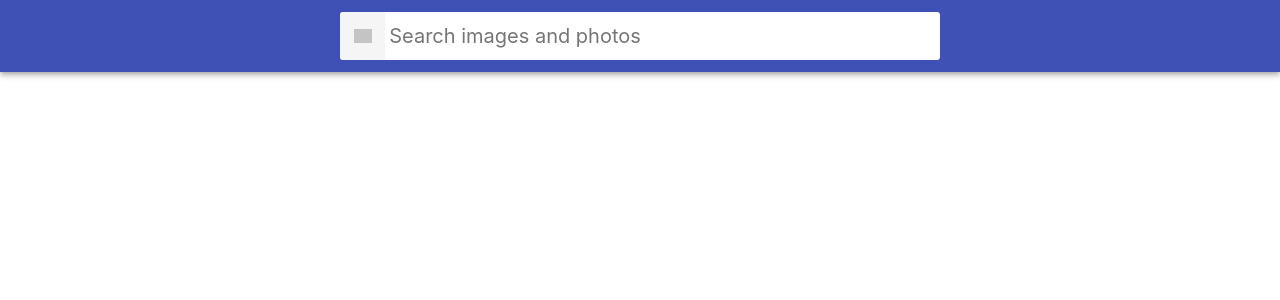
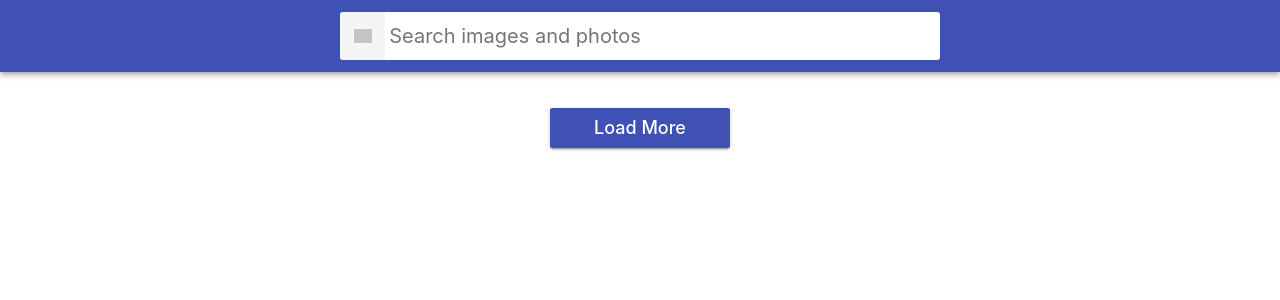
Before and after one commit to andreysulymka/goit-react-hw-03-image-finder, a React (Create React App) app: page / in a window 1280 px wide. Shown: the top 300 px of the page. Built offline with nearby package versions, Linux system fonts and the light colour scheme; grey boxes are pictures that could not be loaded.

Commit message:
add all changes

```diff
--- a/package.json
+++ b/package.json
@@ -9,6 +9,7 @@
     "@testing-library/user-event": "^13.5.0",
     "axios": "^1.3.4",
     "notiflix": "^3.2.6",
+    "prop-types": "^15.8.1",
     "react": "^18.1.0",
     "react-dom": "^18.1.0",
     "react-loader-spinner": "^5.3.4",
--- a/src/components/App.jsx
+++ b/src/components/App.jsx
@@ -11,24 +11,11 @@ export default class App extends Component {
   state = {
     searchText: '',
     isLoading: false,
-    photos: null,
+    photos: [],
     page: 1,
-    isHidden: false,
-        modalSrc:null,
+   showModal: false,
+    modalImgSrc: "",
   };
-
-    componentDidMount() {
-        window.addEventListener('keydown', this.handleKeyDown)
-    }
-    handleKeyDown = e => {
-        if (e.code === "Escape") {
-            this.setState({ isHidden:false})
-        }
-
-    }
-    componentWillUnmount =()=> {
-        window.removeEventListener("keydown", this.handleKeyDown)
-    }
 
   componentDidUpdate(prevProps, prevState) {
     if (prevState.searchText !== this.state.searchText) {
@@ -53,6 +40,7 @@ export default class App extends Component {
       });
   };
 
+
   handleFormSubmit = (inputSearch) => {
     this.setState({ searchText: inputSearch });
   };
@@ -63,49 +51,27 @@ export default class App extends Component {
     });
   };
 
-  handleOverlay = ({target}) => {
-        if(target.tagName !=="IMG") this.setState({isHidden:false})
-    }
-  // handleImage = ({ target }) => {
-  //     console.log(target);
-  //       if(target.tagName === "IMG")
-  //       {this.setState({
-  //           isHidden: true,
-  //           modalSrc:target.lowsrc,
-  //       })
-  //       } else {
-  //           this.setState({
-  //           isHidden: false,
-  //       })
-  //       }
-  //   }
+modalOpen = e => {
+    if(e.target.nodeName === 'IMG') {
+      this.setState({showModal: true, modalImgSrc: e.target.getAttribute("data-modal")})
+    };
+  };
 
-handleImage = (event) => {
-  const { tagName, lowsrc } = event.target;
-  if (tagName === "IMG" && lowsrc) {
-    this.setState({
-      isHidden: true,
-      modalSrc: lowsrc
-    });
-  } else {
-    this.setState({
-      isHidden: false,
-      modalSrc: null
-    });
-  }
-};
+  modalClose = () => {
+    this.setState({showModal: false, modalImgSrc: ""});
+  };
+
 
   render() {
-    const { photos, isLoading, isHidden} = this.state;
+    const { photos, isLoading,showModal, modalImgSrc, modalImgAlt } = this.state;
     return (
       <Base>
       <Container>
         <Searchbar onSearch={this.handleFormSubmit} />
         {isLoading && <Loader />}
-        {photos && <ImageGallery photos={photos} onLoadMore={this.handleLoadMore} onPhotoClick={this.handleImage}/>}
-        {isHidden && <Modal
-                overlayClick={this.handleOverlay}
-                largeImage={this.state.modalSrc} />}
+        {photos && (<ImageGallery photos={photos} modalOpen={this.modalOpen} onLoadMore={this.handleLoadMore}/>
+        )}
+        {showModal  && <Modal modalClose={this.modalClose} children={<img src={modalImgSrc} alt={modalImgAlt}/>}/>}
         </Container>
         </Base>
     );
--- a/src/components/ImageGallery/ImageGallery.jsx
+++ b/src/components/ImageGallery/ImageGallery.jsx
@@ -1,15 +1,17 @@
 import React from "react";
+import PropTypes from 'prop-types';
 import ImageGalleryItem from "components/ImageGalleryItem";
 import LoadMoreButton from "components/LoadMoreBtn/LoadMoreBtn";
 import { List } from "./ImageGallery.styled";
 
 
-const ImageGallery = ({ photos, onLoadMore, onPhotoClick  }) => {
+const ImageGallery = ({ photos, onLoadMore, modalOpen }) => {
+
   return (
     <div>
-      <List >
+      <List onClick={modalOpen}>
         {photos.map((photo) => (
-          <ImageGalleryItem key={photo.id} photo={photo}  onPhotoClick={onPhotoClick}/>
+          <ImageGalleryItem key={photo.id} src={photo.webformatURL} alt={photo.tags} srcLarge={photo.largeImageURL} />
         ))}
       </List>
       <div >
@@ -19,4 +21,15 @@ const ImageGallery = ({ photos, onLoadMore, onPhotoClick  }) => {
   );
 };
 
+ImageGallery.propTypes = {
+  photos: PropTypes.arrayOf(PropTypes.shape({
+    src: PropTypes.string,
+    alt: PropTypes.string,
+    id: PropTypes.number,
+    srcLarge: PropTypes.string,
+  })),
+  modalOpen: PropTypes.func,
+  onLoadMore: PropTypes.func,
+};
+
 export default ImageGallery;
--- a/src/components/ImageGalleryItem/ImageGalleryItem.jsx
+++ b/src/components/ImageGalleryItem/ImageGalleryItem.jsx
@@ -1,22 +1,22 @@
 import React from "react";
+import PropTypes from 'prop-types';
 import { Image, Item } from "./ImageGalleryItem.styled";
 
-// const ImageGalleryItem = ({link, altTitle, largeImage}) =>{
-//   return <li >
-//       <a href={largeImage}>
-//       <img src={link} alt={altTitle} />
-//       </a>
-// </li>
-// }
+const ImageGalleryItem = ({ src, alt, srcLarge }) => {
 
-const ImageGalleryItem = ({ photo, onPhotoClick }) => {
   return (
     <Item>
 
-        <Image src={photo.webformatURL} alt={photo.tags} lowsrc={photo.largeImageURL} onClick={() => onPhotoClick(photo.largeImageURL)}/>
+        <Image src={src} alt={alt} data-modal={srcLarge}/>
 
     </Item>
   );
 };
 
+
+ImageGalleryItem.propTypes = {
+    src: PropTypes.string,
+    alt: PropTypes.string,
+    srcLarge: PropTypes.string,
+};
 export default ImageGalleryItem;
--- a/src/components/LoadMoreBtn/LoadMoreBtn.jsx
+++ b/src/components/LoadMoreBtn/LoadMoreBtn.jsx
@@ -1,3 +1,4 @@
+import PropTypes from 'prop-types';
 import { Button } from "./LoadMoreBtn.styled";
 
 const LoadMoreButton = ({ onClick }) => {
@@ -8,6 +9,8 @@ const LoadMoreButton = ({ onClick }) => {
   );
 };
 
-
+Button.propTypes = {
+    onClick: PropTypes.func,
+};
 
 export default LoadMoreButton;
--- a/src/components/Modal/Modal.jsx
+++ b/src/components/Modal/Modal.jsx
@@ -1,15 +1,40 @@
-import React from "react";
-import { ModalStyled, Overlay } from "./Modal.styled";
+import PropTypes from 'prop-types';
+import { Component } from 'react';
+import {Overlay, ModalStyled } from './Modal.styled';
 
+export default class Modal extends Component {
 
-function Modal ({largeImage, overlayClick}){
+    static propTypes = {
+        children: PropTypes.node,
+    };
 
-    return <Overlay onClick={overlayClick}>
-  <ModalStyled >
-    <img src={largeImage} alt="" />
-  </ModalStyled>
-</Overlay>
+    componentDidMount() {
+        window.addEventListener('keydown', this.handleKeyDown);
+    };
 
-}
+    componentWillUnmount() {
+        window.removeEventListener('keydown', this.handleKeyDown);
+    };
 
-export default Modal;
+    handleKeyDown = e => {
+        if (e.code === 'Escape') {
+            this.props.modalClose();
+        };
+    };
+
+    handleBackdropClick = e => {
+        if(e.target.id === "backdrop") {
+            this.props.modalClose();
+        };
+    };
+
+    render() {
+        return (
+            <Overlay id={"backdrop"} onClick={this.handleBackdropClick}>
+                <ModalStyled>
+                    {this.props.children}
+                </ModalStyled>
+            </Overlay>
+        );
+    };
+};
--- a/src/components/Searchbar/Searchbar.jsx
+++ b/src/components/Searchbar/Searchbar.jsx
@@ -1,4 +1,5 @@
 import React from "react";
+import PropTypes from 'prop-types';
 import { Component } from "react";
 import Notiflix from 'notiflix';
 import {Search, SearchBTN, SearchBTNLabel, SearchForm, SearchInput } from "./Searchbar.styled";
@@ -33,9 +34,7 @@ export default class Searchbar extends Component {
 
     <SearchInput
       type="text"
-    //   autocomplete="off"
-    //   autofocus
-      placeholder="Search images and photos"
+    placeholder="Search images and photos"
                       onChange={this.handleChange}
                       value={this.state.value}
     />
@@ -44,3 +43,9 @@ export default class Searchbar extends Component {
     )
   }
 }
+
+Searchbar.propTypes = {
+  value: PropTypes.string,
+  onChange: PropTypes.func,
+  onSubmit: PropTypes.func,
+};
```
Also changed, not shown: 1 other file (tests, documents, lock files or other folders).
